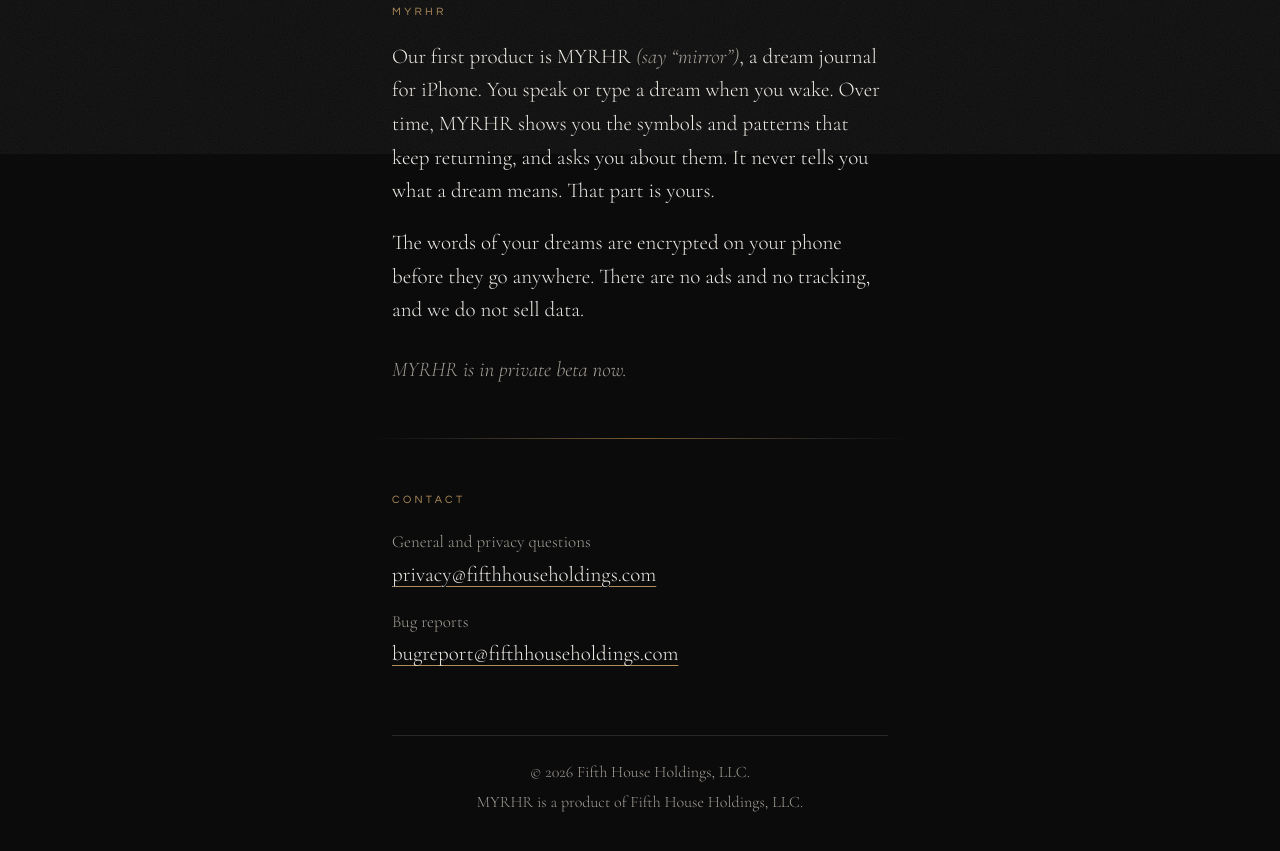
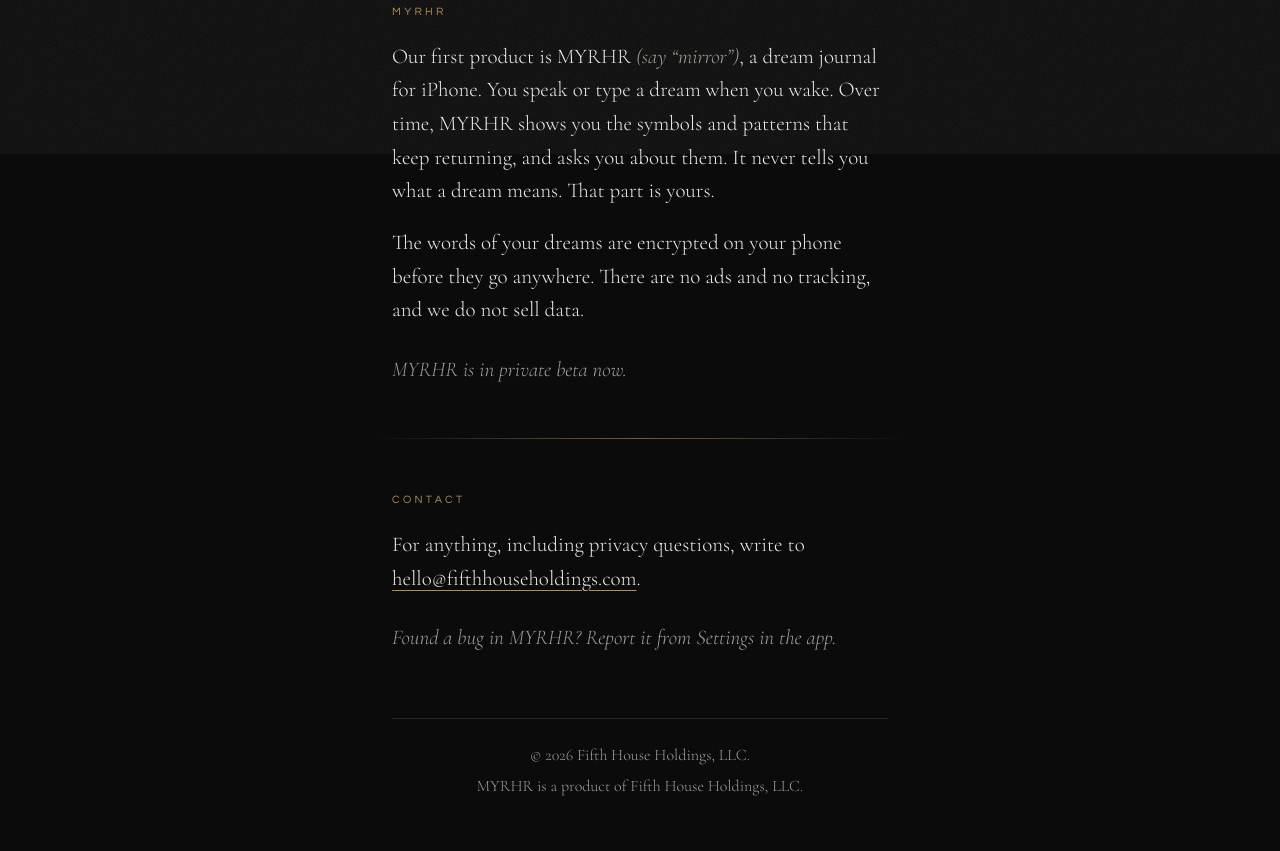
Before and after one commit to atlantea16/fifth-house-site, a plain HTML site: page index.html in a window 1280 px wide. Shown: the part 646-1497 px from the top of the page. Drawn offline with Linux system fonts and the light colour scheme.

Commit message:
One contact address, assembled on load
Co-Authored-By: Claude Fable 5.2 <noreply@anthropic.com>

```diff
--- a/index.html
+++ b/index.html
@@ -193,12 +193,8 @@
 
   <section aria-labelledby="contact">
     <h2 id="contact">Contact</h2>
-    <dl>
-      <dt>General and privacy questions</dt>
-      <dd><a href="mailto:privacy@fifthhouseholdings.com">privacy@fifthhouseholdings.com</a></dd>
-      <dt>Bug reports</dt>
-      <dd><a href="mailto:bugreport@fifthhouseholdings.com">bugreport@fifthhouseholdings.com</a></dd>
-    </dl>
+    <p>For anything, including privacy questions, write to <a id="mail" href="#contact">hello <span aria-hidden="true">(at)</span> fifthhouseholdings.com</a>.</p>
+    <p class="status">Found a bug in MYRHR? Report it from Settings in the app.</p>
   </section>
 
   <footer>
@@ -206,5 +202,14 @@
     <p>MYRHR is a product of Fifth House Holdings, LLC.</p>
   </footer>
 </main>
+<script>
+  // The address is put together here so it never sits in the page source as plain text.
+  (function () {
+    var a = document.getElementById("mail"); if (!a) return;
+    var who = "hello", where = ["fifthhouseholdings", "com"].join(".");
+    a.textContent = who + "\u0040" + where;
+    a.href = "mai" + "lto:" + who + "\u0040" + where;
+  })();
+</script>
 </body>
 </html>
```
Also changed, not shown: 1 other file.
